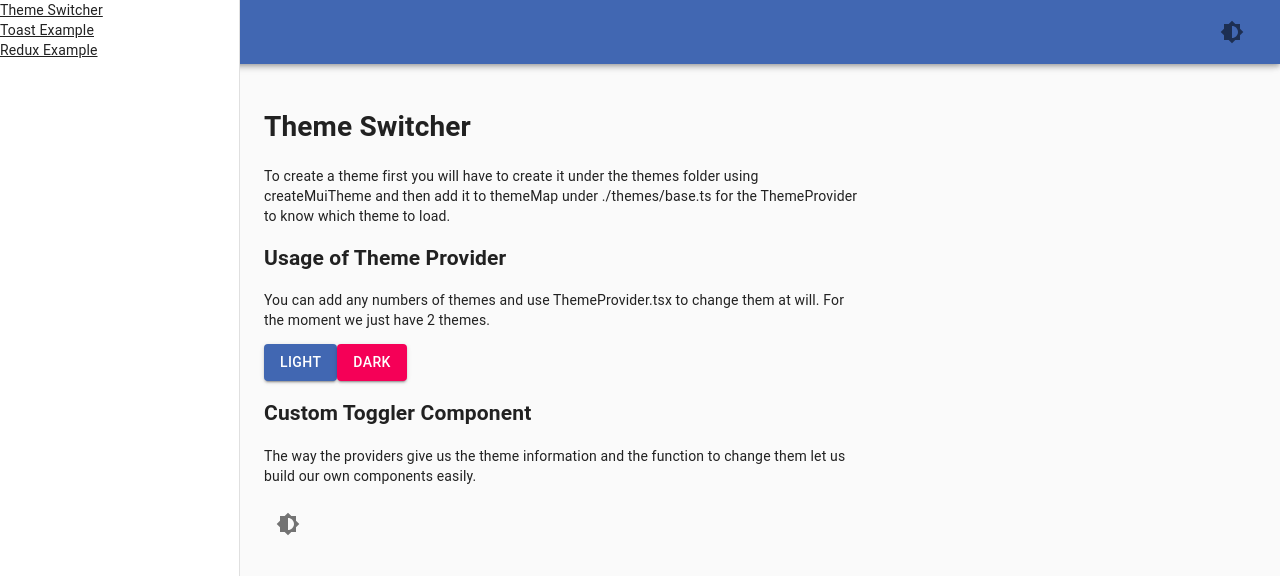
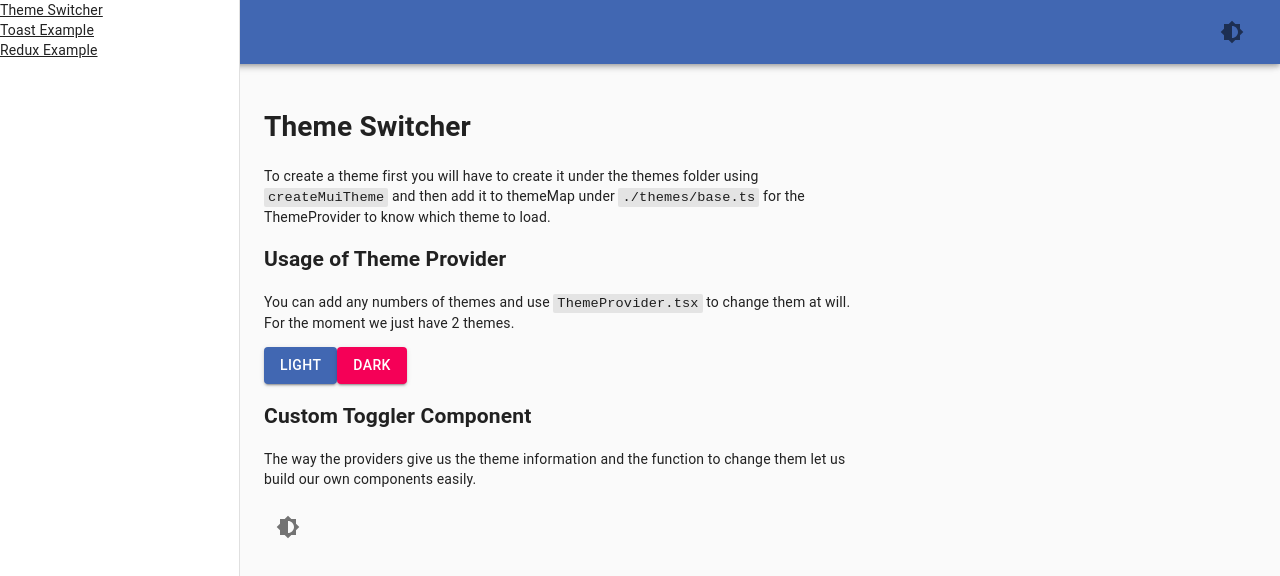
Before and after one commit to Luis-Hermida/react-template-project, a React (Create React App) app in the folder client/: page /features/themeSwitcher in a window 1280 px wide. Shown: the top 576 px of the page. Built offline with nearby package versions, Linux system fonts and the light colour scheme.

Commit message:
Added code styles in text

```diff
--- a/client/src/App.css
+++ b/client/src/App.css
@@ -16,3 +16,12 @@
   opacity: 1;
   transition: opacity 400ms ease-in;
 }
+
+/* Styles */
+code {
+  background-color: rgba(140, 140, 140, 0.2);
+  border-radius: 2px;
+  padding: 2px 4px;
+  font-size: 0.85rem;
+  font-family: 'Courier New', Courier, monospace;
+}
--- a/client/src/template_features/views/ThemeSwitcher.tsx
+++ b/client/src/template_features/views/ThemeSwitcher.tsx
@@ -12,16 +12,16 @@ const ThemeSwitcher: FC = () => {
       <div>
         <h1>Theme Switcher</h1>
         <p>
-          To create a theme first you will have to create it under the themes folder using
-          createMuiTheme and then add it to themeMap under ./themes/base.ts for the ThemeProvider to
-          know which theme to load.
+          To create a theme first you will have to create it under the themes folder using{' '}
+          <code>createMuiTheme</code> and then add it to themeMap under{' '}
+          <code>./themes/base.ts</code> for the ThemeProvider to know which theme to load.
         </p>
       </div>
       <div>
         <h2>Usage of Theme Provider</h2>
         <p>
-          You can add any numbers of themes and use ThemeProvider.tsx to change them at will. For
-          the moment we just have 2 themes.
+          You can add any numbers of themes and use <code>ThemeProvider.tsx</code> to change them at
+          will. For the moment we just have 2 themes.
         </p>
         <Button
           variant="contained"
--- a/client/src/template_features/views/ToastExample.tsx
+++ b/client/src/template_features/views/ToastExample.tsx
@@ -75,8 +75,9 @@ const ToastExample = () => {
           lightweight and easy to use library that let's us configure our toaster the way we want.
         </p>
         <p>
-          For custom styles you will have to overwrite 'react-toastify/dist/ReactToastify.css' with
-          'toast_styles.css' in the 'index.tsx'
+          For custom styles you will have to overwrite{' '}
+          <code>react-toastify/dist/ReactToastify.css</code> with <code>toast_styles.css</code> in
+          the <code>index.tsx</code>.
         </p>
 
         <FormControl style={{ width: 200 }}>
@@ -117,7 +118,8 @@ const ToastExample = () => {
         <h2>Custom Toast Theme Component</h2>
         <p>
           Toastify is very user configurable so that will let us create our on Toast messages for
-          this component we are only using ThemeProvider to "change" the default behavior.
+          this component we are only using <code>ThemeProvider.tsx</code> to "change" the default
+          behavior.
         </p>
         <ThemeToastDefault />
       </div>
```
